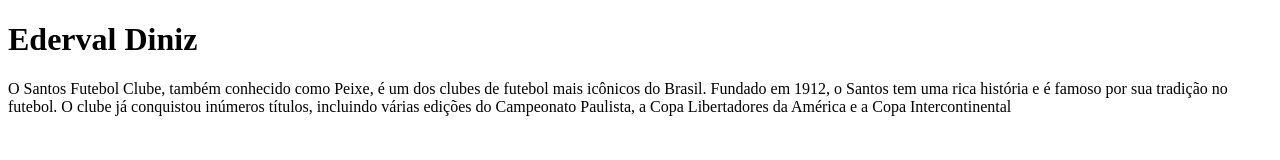
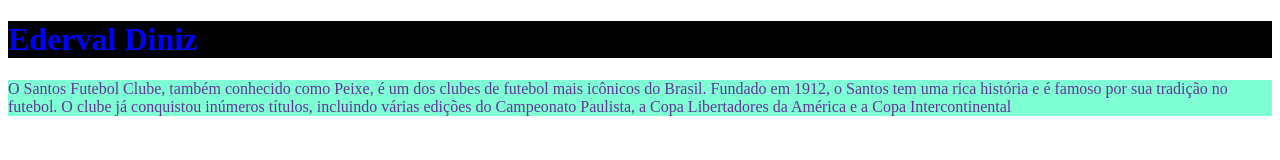
Before and after one commit to EdervalMD/Santos-FC, a plain HTML site: page index.html in a window 1280 px wide. Drawn offline with Linux system fonts and the light colour scheme.

Commit message:
Add files via upload

```diff
--- a/index.html
+++ b/index.html
@@ -1,6 +1,7 @@
 <!DOCTYPE html>
 <html>
     <head>
+        <link rel="stylesheet" href="style.css">
         <title>
             Ederval Diniz </title>
     </head><body>
--- /dev/null
+++ b/style.css
@@ -0,0 +1,9 @@
+h1{
+    color:blue;
+    background-color: black;
+
+}
+p{
+    color:rebeccapurple;
+background-color:aquamarine;
+}
```
